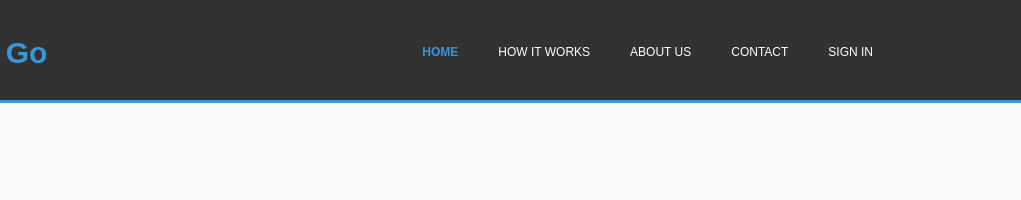
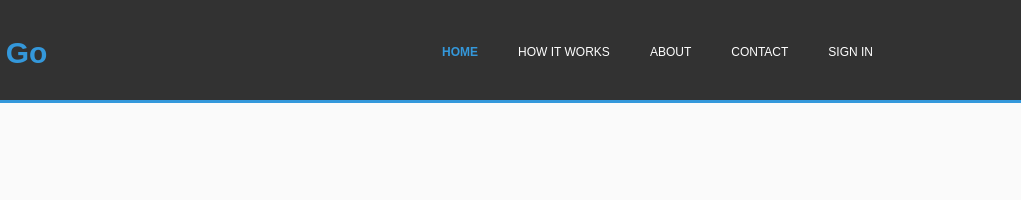
Before and after one commit to Gotta-Go/Gotta-Go.github.io, a plain HTML site: page index.html in a window 1280 px wide. Shown: the top 200 px of the page, 259-1280 px from the left. Drawn offline with Linux system fonts and the light colour scheme.

Commit message:
removed Us from About Us

```diff
--- a/index.html
+++ b/index.html
@@ -152,7 +152,7 @@
 					<ul>
 						<li class="current"><a href="index.html">Home</a></li>
 						<li><a href="desc.html">How It Works</a></li>
-						<li><a href="about.html">About Us</a></li>
+						<li><a href="about.html">About</a></li>
 						<li><a href="contact.html">Contact</a></li>
 						<li><a href="signin.html">Sign In</a></li>
 					</ul>
```
Also changed, not shown: contact.html (+1 -1 lines).
